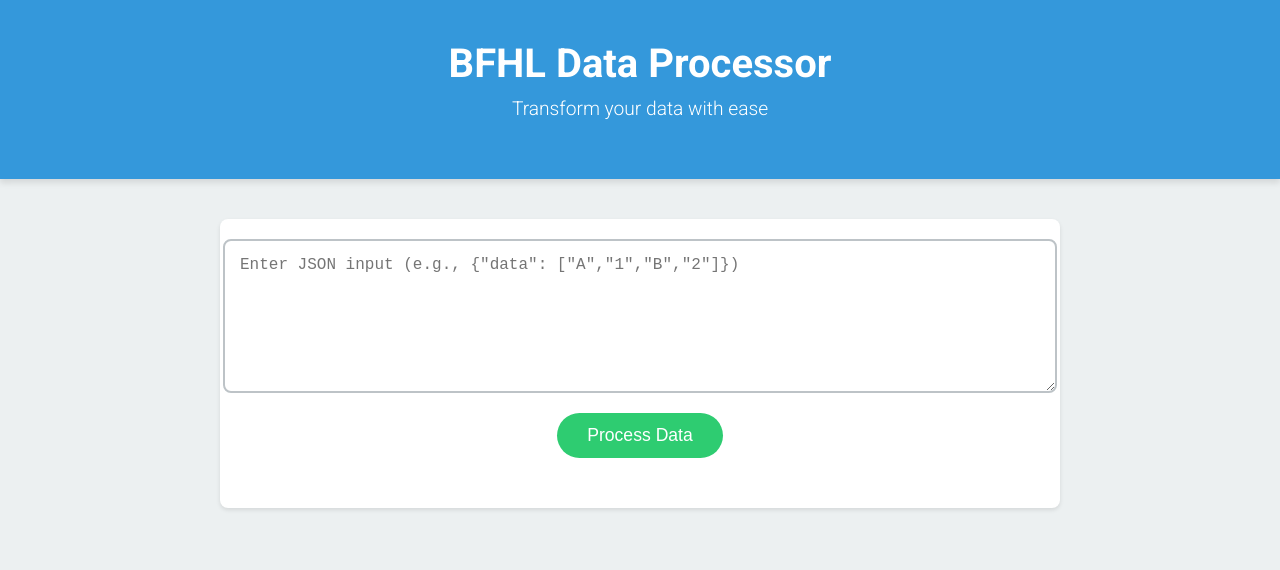
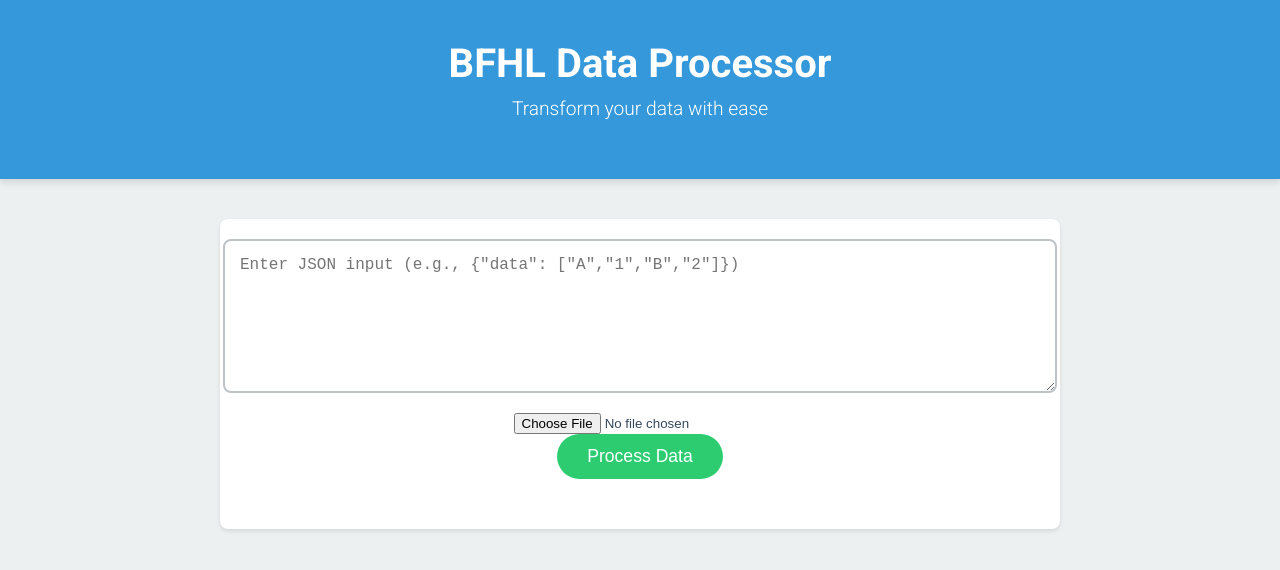
Before and after one commit to hostingcheck/frontend, a React (Create React App) app: page / in a window 1280 px wide. Shown: the top 570 px of the page. Built offline with nearby package versions, Linux system fonts and the light colour scheme.

Commit message:
Update InputForm.js

```diff
--- a/src/components/InputForm.js
+++ b/src/components/InputForm.js
@@ -2,10 +2,11 @@ import React, { useState } from 'react';
 
 const InputForm = ({ onSubmit, isLoading }) => {
     const [input, setInput] = useState('');
+    const [file, setFile] = useState(null);
 
     const handleSubmit = (e) => {
         e.preventDefault();
-        onSubmit(input);
+        onSubmit(input, file);
     };
 
     return (
@@ -16,6 +17,12 @@ const InputForm = ({ onSubmit, isLoading }) => {
                 placeholder='Enter JSON input (e.g., {"data": ["A","1","B","2"]})'
                 className="input-textarea"
             />
+            <input
+                type="file"
+                accept="*/*"
+                onChange={(e) => setFile(e.target.files[0])}
+                className="file-input"
+            />
             <button type="submit" className="submit-button" disabled={isLoading}>
                 {isLoading ? 'Processing...' : 'Process Data'}
             </button>
```
